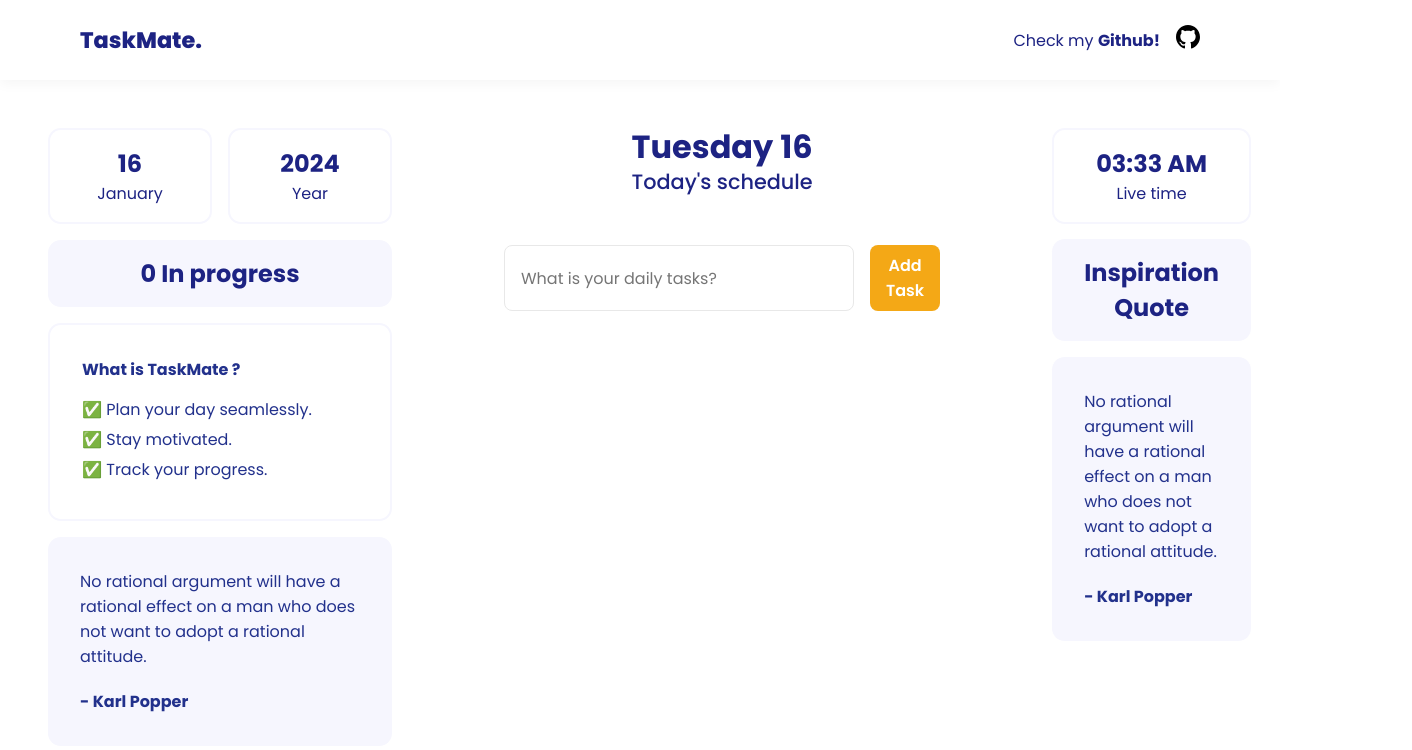
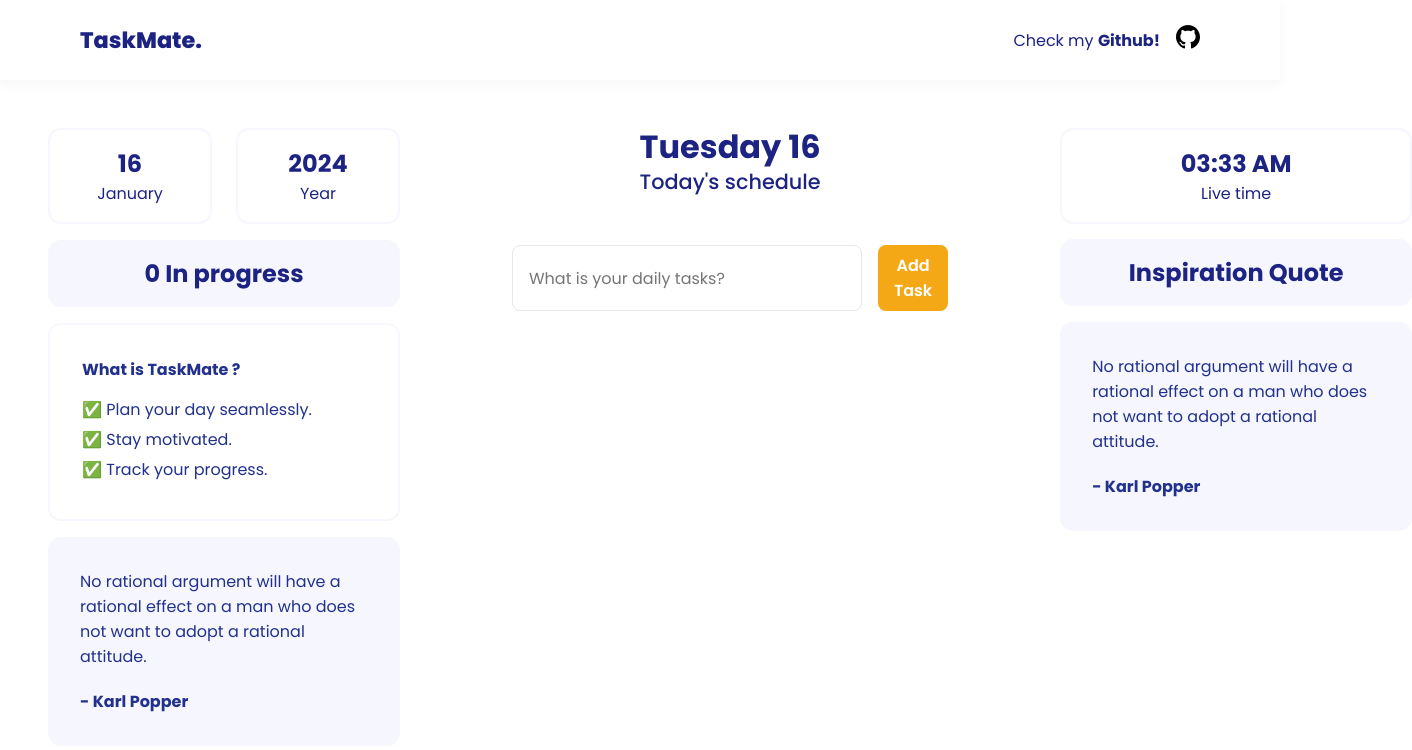
Before and after one commit to rapeepattr/TaskMate, a React (Create React App) app: page / in a window 1280 px wide. Shown: the top 750 px of the page, 1412 px wide, since content can reach past the window. Built offline with nearby package versions, Linux system fonts and the light colour scheme.

Commit message:
Enable inspiration quotes API

```diff
--- a/src/App.css
+++ b/src/App.css
@@ -145,6 +145,8 @@ h1 {
   border-radius: 0.8rem;
   margin-top: 1rem;
   padding: 2rem 2rem;
+  width: 18rem;
+  max-width: 18rem;
 }
 
 .quote {
--- a/src/App.js
+++ b/src/App.js
@@ -80,7 +80,7 @@ function App() {
       setEditId(null);
       // setAlert({ show: true, msg: 'แก้ไขรายการเรียบร้อย', type: 'success' })
     } else {
-      // getQuote()
+      getQuote()
       const newItem = {
         id: uuidv4(),
         title: name,
@@ -109,7 +109,6 @@ function App() {
     <>
       <nav>
         <p className='nav-app-logo'>TaskMate.</p>
-        {/* <p className='nav-app-description'>We helps you list what you need to do today.</p> */}
 
         <div className='github-nav'>
           <div>
@@ -120,10 +119,6 @@ function App() {
           </a>
         </div>
       </nav>
-
-      {/* <div className='app-annoucement'>
-        <p>We helps you list you need to do today.</p>
-      </div> */}
 
       <div className='dashboard'>
         <section className='left-section'>
```
